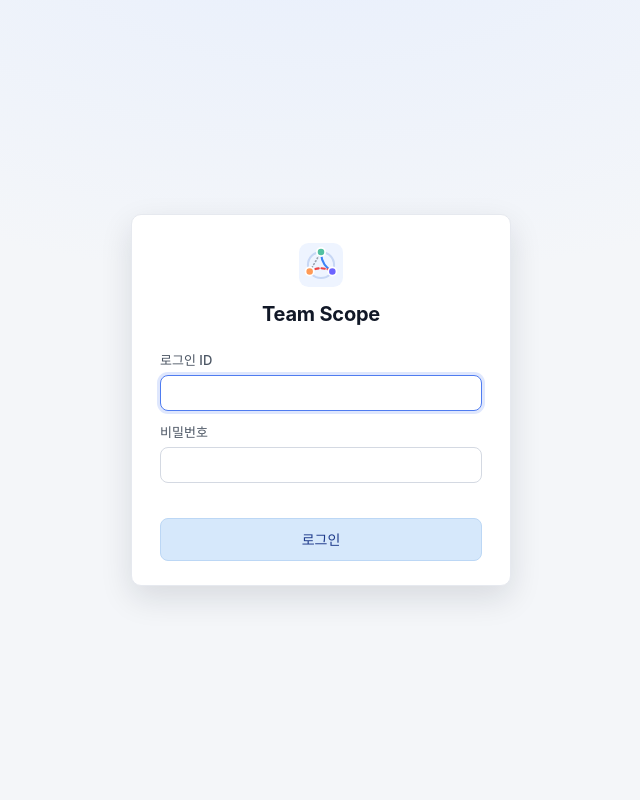
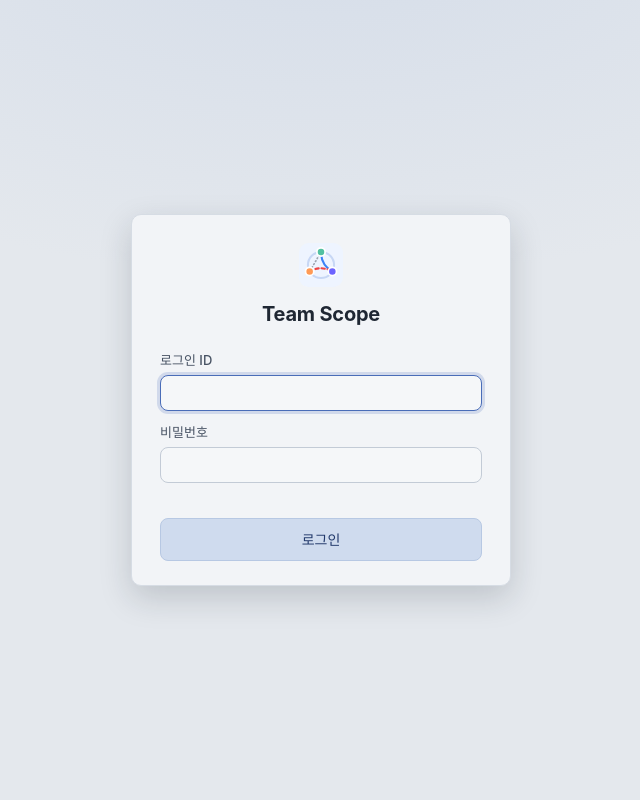
Before and after one commit to resious71/Team_N_Scope, a PHP site: page / in a window 1280 px wide. Shown: the whole page, without its empty margins (319-959 px from the left). Run offline with PHP 8.4, Linux system fonts and the light colour scheme.

Commit message:
Calm light theme: no pure-white surfaces, dark slate header
- Gray-blue background, off-white cards and inputs instead of #fff, softer
  borders and row lines, muted blue accent and buttons
- Header and tab bar in dark slate with light text to cut glare at the top
- Hardcoded whites replaced by theme tokens; screenshots refreshed

Co-Authored-By: Claude Opus 5.5 <noreply@anthropic.com>
Claude-Session: https://claude.ai/code/session_01DsfKjRFUmAajqSco24Yp3e

```diff
--- a/public/style.css
+++ b/public/style.css
@@ -1,31 +1,42 @@
 /* ==========================================================================
-   Team Scope — 테마
-   중립 회색 바탕 + 흰 카드, 파스텔 액센트, 8/10px 모서리, 옅은 그림자
+   Team Scope — 테마 (차분한 라이트)
+   눈부심을 줄이도록 순백 대신 회청색 계열 표면, 짙은 슬레이트 헤더,
+   채도를 낮춘 파랑 액센트, 낮은 대비의 경계선과 옅은 그림자
    ========================================================================== */
 :root {
-  /* 바탕·표면 */
-  --bg: #f4f6f9;
-  --panel: #ffffff;
-  --surface-2: #f8f9fb;
-  --border: #e6e9ef;
-  --border-strong: #d4d9e2;
+  /* 바탕·표면 (순백을 쓰지 않음) */
+  --bg: #e4e8ed;
+  --panel: #f2f4f7;
+  --surface-2: #e9edf2;
+  --input-bg: #f5f7f9;
+  --row-line: #e1e5eb;
+  --row-hover: #eaeef3;
+  --border: #d6dce4;
+  --border-strong: #c3cbd6;
   /* 글자 */
-  --text: #111827;
-  --text-2: #4b5563;
-  --muted: #8a919e;
+  --text: #1f2733;
+  --text-2: #475263;
+  --muted: #7a8494;
+  /* 헤더·탭 (짙은 슬레이트) */
+  --header-bg: #2a3340;
+  --tabs-bg: #323c4b;
+  --header-text: #e7ebf1;
+  --header-muted: #a3adbd;
+  --header-line: #3d4858;
+  --header-accent: #9db8ec;
   /* 액센트 (포커스·활성 표시) */
-  --accent: #4f7cf0;
-  --accent-soft: #eaf1fe;
-  --accent-ring: rgba(79, 124, 240, .18);
-  /* 버튼 (파스텔) */
-  --primary: #d6e8fb;
-  --primary-border: #bcd7f5;
-  --primary-hover: #c5ddf8;
-  --primary-text: #1e3a8a;
-  --danger: #fde4e4;
-  --danger-border: #f8c8c8;
-  --danger-hover: #fbd3d3;
-  --danger-text: #991b1b;
+  --accent: #4a6db8;
+  --accent-soft: #dde5f2;
+  --accent-ring: rgba(74, 109, 184, .2);
+  /* 버튼 (차분한 파스텔) */
+  --primary: #cfdbee;
+  --primary-border: #b7c8e3;
+  --primary-hover: #c1d1ea;
+  --primary-text: #22396b;
+  --danger: #f3dcdc;
+  --danger-border: #e6c3c3;
+  --danger-hover: #ecd0d0;
+  --danger-text: #8a2323;
   /* 관계 상태 */
   --private: #3B82F6;
   --public: #9CA3AF;
@@ -33,8 +44,8 @@
   /* 기타 */
   --radius: 10px;
   --radius-sm: 8px;
-  --shadow: 0 1px 2px rgba(16, 24, 40, .04), 0 1px 3px rgba(16, 24, 40, .03);
-  --shadow-lg: 0 12px 32px rgba(16, 24, 40, .12);
+  --shadow: 0 1px 2px rgba(23, 31, 43, .05), 0 1px 3px rgba(23, 31, 43, .04);
+  --shadow-lg: 0 12px 32px rgba(23, 31, 43, .18);
   --header-h: 60px;
   --tabs-h: 44px;
 }
@@ -81,7 +92,7 @@ label { display: flex; flex-direction: column; gap: 5px; margin-bottom: 12px; co
 label.check { flex-direction: row; align-items: center; gap: 8px; font-weight: 400; }
 input, select, textarea {
   font: inherit; color: var(--text);
-  border: 1px solid var(--border-strong); border-radius: var(--radius-sm); padding: 7px 10px; background: #fff;
+  border: 1px solid var(--border-strong); border-radius: var(--radius-sm); padding: 7px 10px; background: var(--input-bg);
   transition: border-color .15s, box-shadow .15s;
 }
 input:hover, select:hover, textarea:hover { border-color: #c2c8d2; }
@@ -94,7 +105,7 @@ button:focus-visible, .select-list li:focus-visible, .tab:focus-visible, .subtab
 }
 
 .btn {
-  font: inherit; font-weight: 500; cursor: pointer; border: 1px solid var(--border-strong); background: #fff; color: var(--text);
+  font: inherit; font-weight: 500; cursor: pointer; border: 1px solid var(--border-strong); background: var(--input-bg); color: var(--text);
   border-radius: var(--radius-sm); padding: 7px 14px; white-space: nowrap;
   display: inline-flex; align-items: center; justify-content: center; transition: background .15s, border-color .15s;
 }
@@ -123,7 +134,7 @@ button:focus-visible, .select-list li:focus-visible, .tab:focus-visible, .subtab
 /* 로그인 등 중앙 화면 */
 .center-view {
   min-height: 100vh; display: flex; align-items: center; justify-content: center; padding: 16px;
-  background: radial-gradient(1200px 600px at 50% -10%, #e8effc 0%, var(--bg) 60%);
+  background: radial-gradient(1200px 600px at 50% -10%, #d5dde9 0%, var(--bg) 60%);
 }
 .auth-card { width: 100%; max-width: 380px; padding: 28px 28px 24px; box-shadow: var(--shadow-lg); }
 .auth-card .app-title { font-size: 20px; text-align: center; margin-bottom: 22px; justify-content: center; }
```
Also changed, not shown: other parts of public/style.css (+26 -21 lines), CHANGELOG.md, 7 other files.
